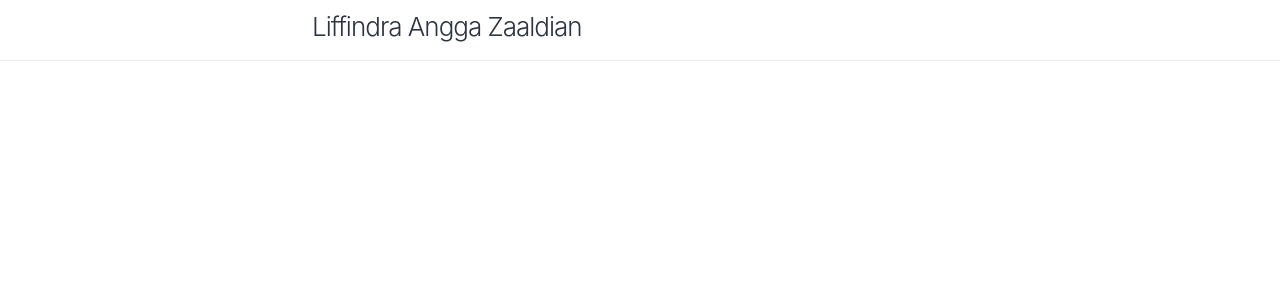
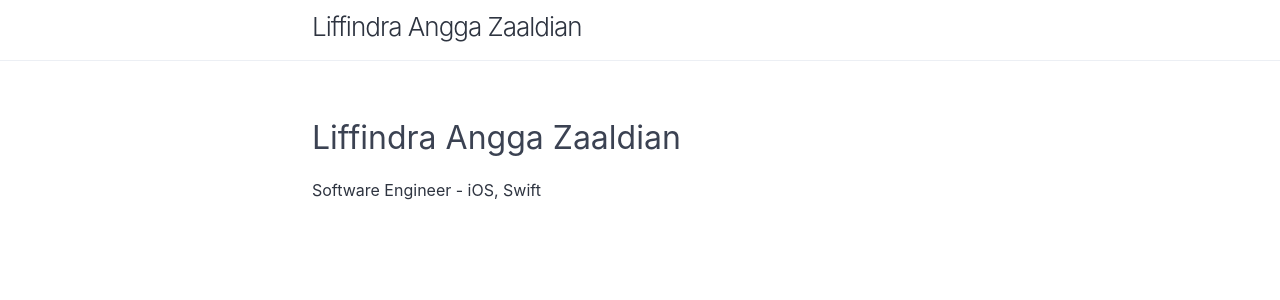
Before and after one commit to findrakecil/findrakecil.github.io, a Jekyll site: the page built from index.html, in a window 1280 px wide. Shown: the top 300 px of the page. Built offline with Jekyll 4.4.1, drawn with Linux system fonts in a browser that asks for light colours; the list of posts is cut into pages by our own code.

Commit message:
feat: about me

```diff
--- a/index.html
+++ b/index.html
@@ -1,6 +1,11 @@
 ---
 layout: default
 ---
+
+<div class="about">
+  <h1>Liffindra Angga Zaaldian</h1>
+  <p>Software Engineer - iOS, Swift</p>
+</div>
 
 <ul class="post-list">
   {% for post in site.posts %}
```
